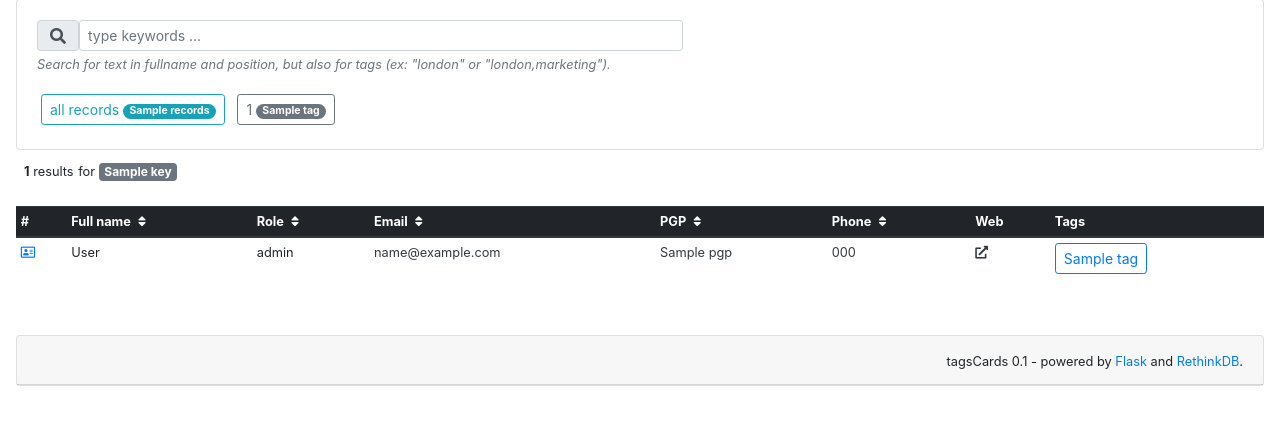
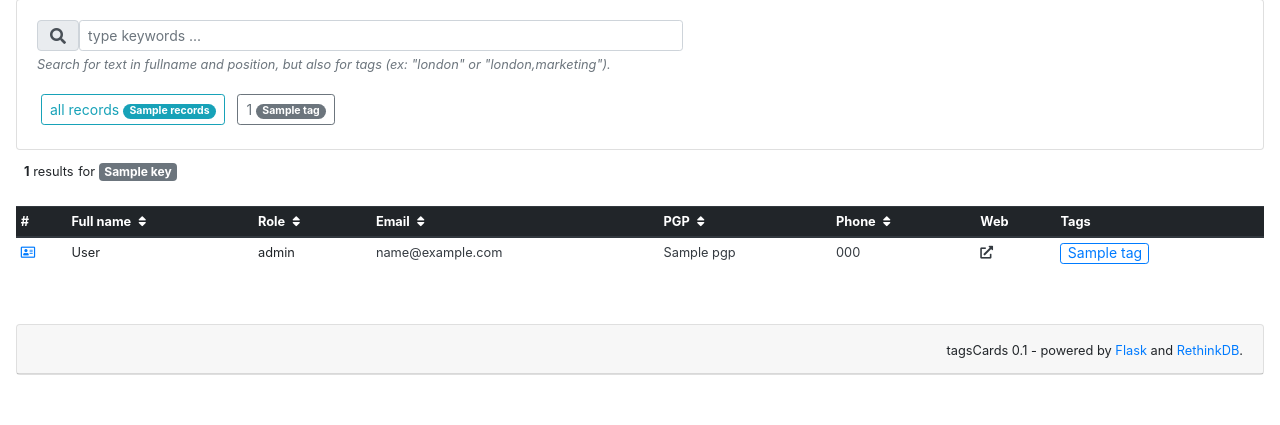
Before and after one commit to vmapps/tagscards, a Flask app: template web/templates/contacts/list.html in a window 1280 px wide. Shown: the part 176-601 px from the top of the page. Run offline with Flask 2, Linux system fonts and the light colour scheme; the template is opened without the code that fills it: most values are stand-ins (such as "Sample title", 1, 10 or a date in 2020); data that the repository does not hold is empty; some libraries are stand-ins or nearby versions.

Commit message:
update css

```diff
--- a/web/static/css/custom.css
+++ b/web/static/css/custom.css
@@ -0,0 +1,7 @@
+
+.btn-group-xs > .btn, .btn-xs {
+    padding: .25rem .4rem;
+    font-size: .875rem;
+    line-height: .75;
+    border-radius: .2rem;
+}
--- a/web/templates/contacts/list.html
+++ b/web/templates/contacts/list.html
@@ -61,7 +61,7 @@
             <td>
                 {% if c.tags|length > 0 %}
                     {% for t in c.tags|sort %}
-                        <a href="{{ url_for('contacts_tag',id=t) }}" class="btn btn-outline-primary btn-sm">{{ t }}</a>
+                        <a href="{{ url_for('contacts_tag',id=t) }}" class="btn btn-outline-primary btn-xs">{{ t }}</a>
                     {% endfor %}
                 {% endif %}
             </td>
```
